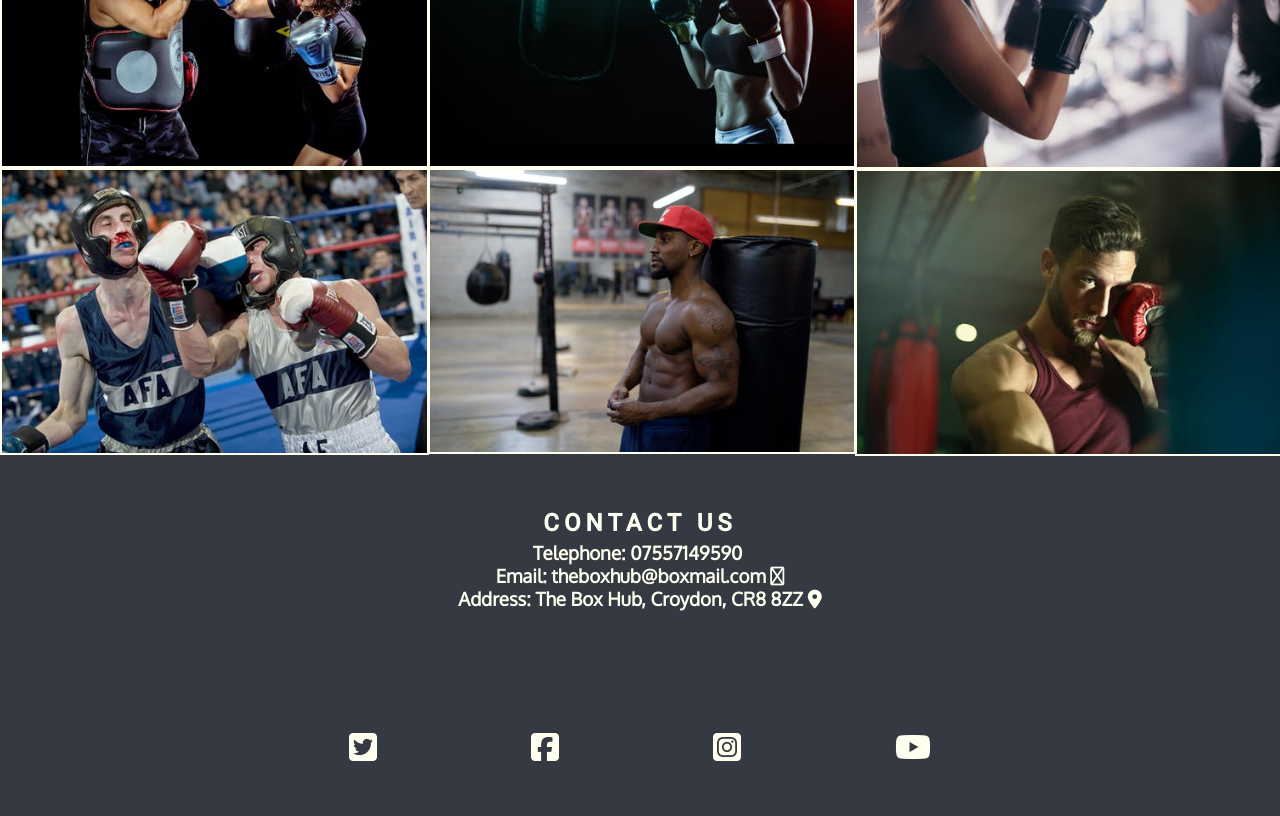
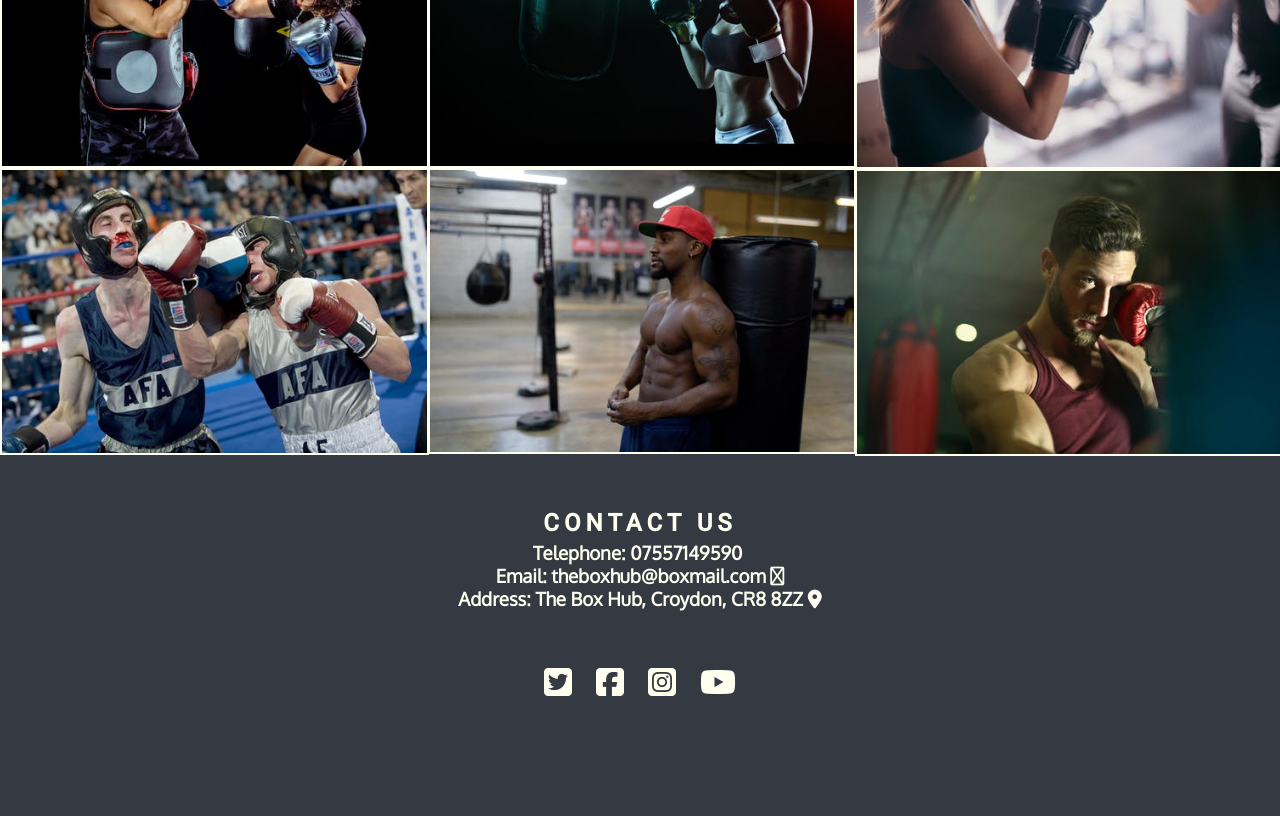
Before and after one commit to JakePennell/the-box-hub, a plain HTML site: page gallery.html in a window 1280 px wide. Shown: the part 556-1372 px from the top of the page. Drawn offline with Linux system fonts and the light colour scheme; some icons are missing.

Commit message:
reduce padding and margin on footer soical media icons

```diff
--- a/assets/css/style.css
+++ b/assets/css/style.css
@@ -218,8 +218,8 @@ footer {
 
 .social-links i {
     font-size: 200%;
-    margin: 25px;
-    padding: 50px;
+    margin: 5px;
+    padding: 5px;
     color: #FFFFF0;
 }
 
```
Also changed, not shown: index.html (+6 -4 lines).
